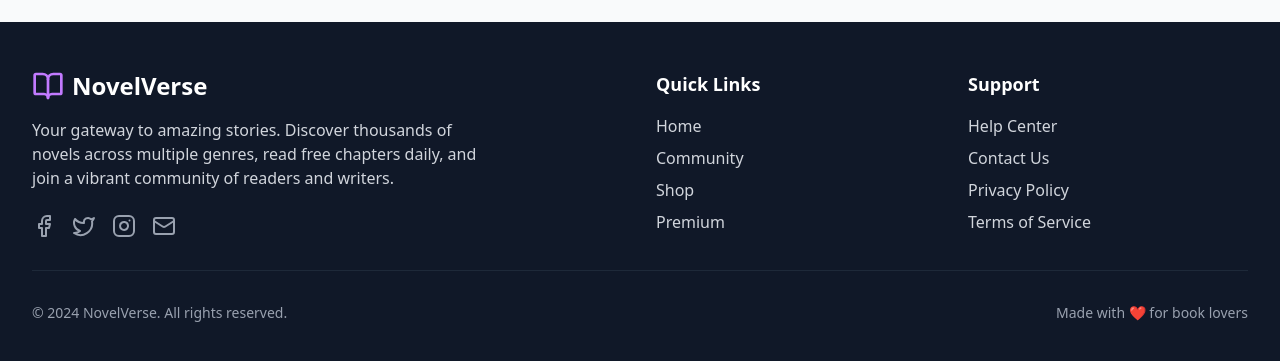
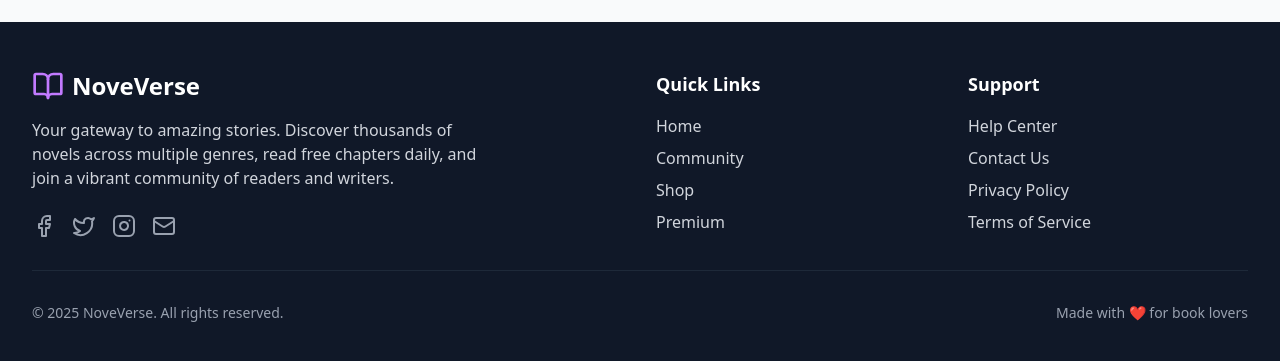
Before and after one commit to Adeyemi-Timilehin/novelverse-frontend, a React (Vite) app: page /register in a window 1280 px wide. Shown: the part 955-1316 px from the top of the page. Built offline with nearby package versions, Linux system fonts and the light colour scheme; no server answers.

Commit message:
Update Footer.jsx

```diff
--- a/src/components/Footer.jsx
+++ b/src/components/Footer.jsx
@@ -11,7 +11,7 @@ const Footer = () => {
             <div className="flex items-center space-x-2 mb-4">
               <BookOpen className="h-8 w-8 text-purple-400" />
               <span className="text-2xl font-bold text-white">
-                NovelVerse
+             NoveVerse
               </span>
             </div>
             <p className="text-gray-300 mb-6 max-w-md">
@@ -93,7 +93,7 @@ const Footer = () => {
         <div className="border-t border-gray-800 mt-8 pt-8">
           <div className="flex flex-col md:flex-row justify-between items-center">
             <p className="text-gray-400 text-sm">
-              © 2024 NovelVerse. All rights reserved.
+              © 2025 NoveVerse. All rights reserved.
             </p>
             <div className="flex items-center space-x-6 mt-4 md:mt-0">
               <span className="text-gray-400 text-sm">
```
